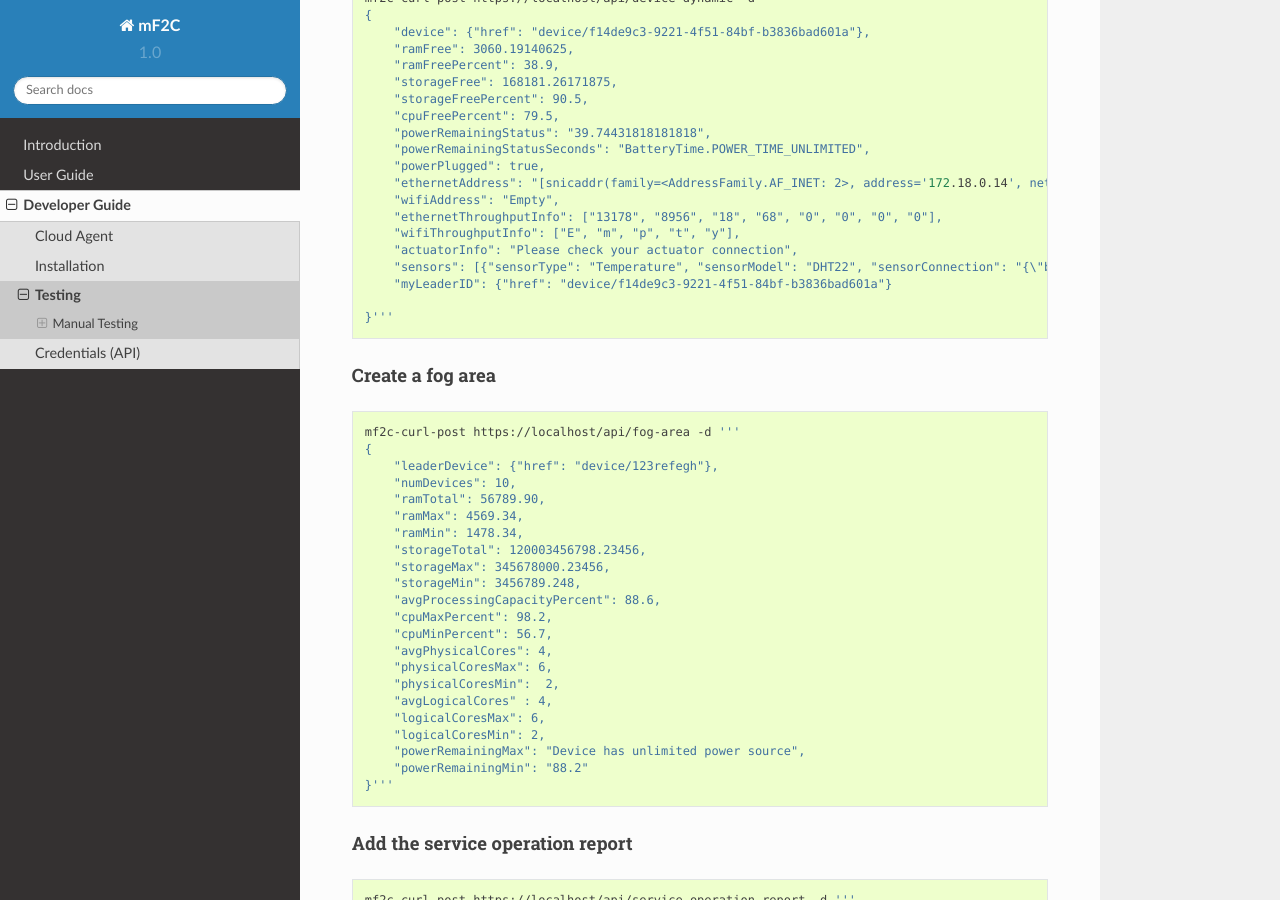
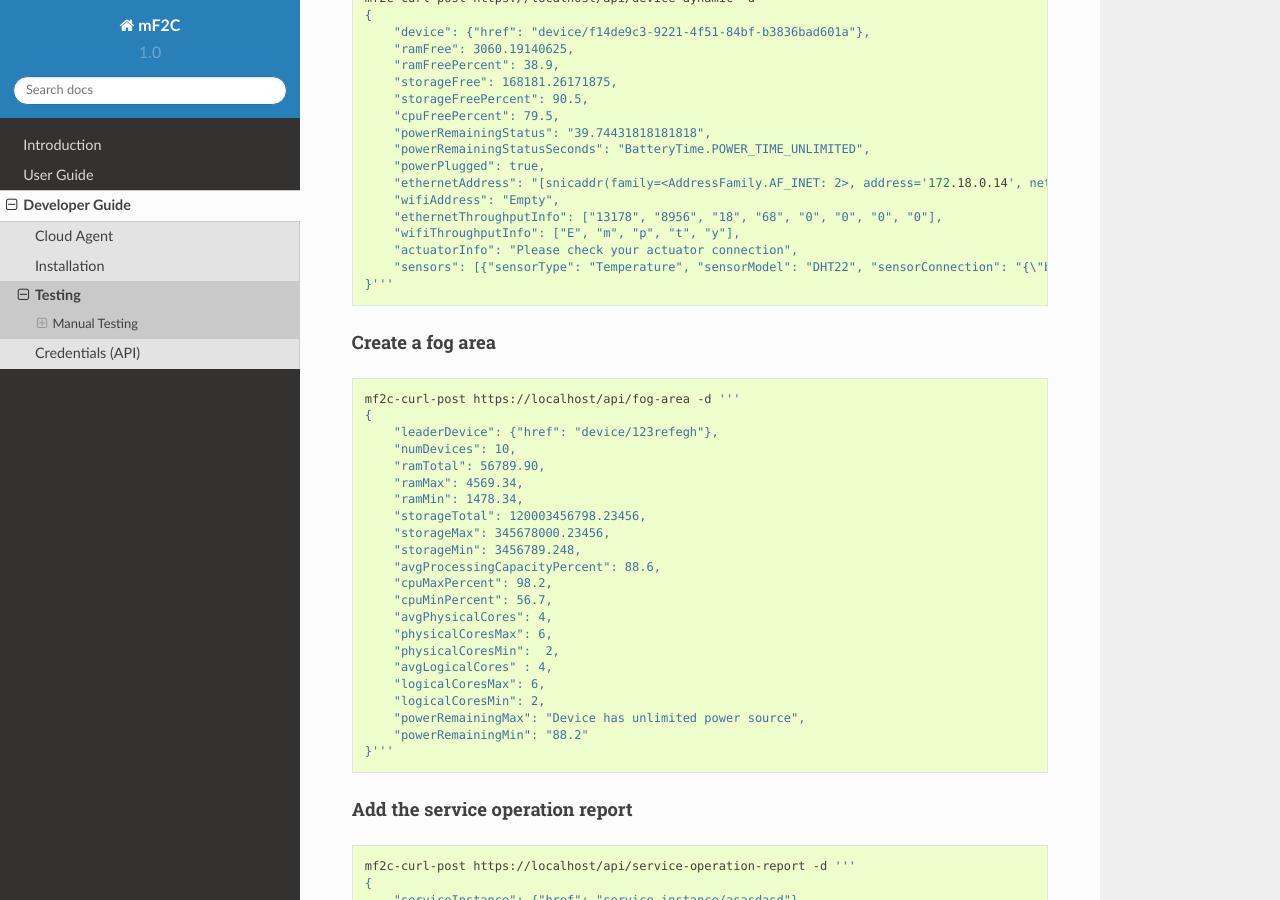
Before and after one commit to mF2C/Documentation, a Sphinx documentation site: the page built from documentation/developer_guide/testing.rst, in a window 1280 px wide and 900 px high, scrolled down 4857 px. Built offline with Sphinx 7.4.7 and the Read the Docs theme 2.0.0, drawn with Linux system fonts in a browser that asks for light colours.

Commit message:
myLeaderID has been deleted

```diff
--- a/documentation/developer_guide/testing.rst
+++ b/documentation/developer_guide/testing.rst
@@ -292,9 +292,7 @@ Add the device-dynamic info
         "ethernetThroughputInfo": ["13178", "8956", "18", "68", "0", "0", "0", "0"],
         "wifiThroughputInfo": ["E", "m", "p", "t", "y"],
         "actuatorInfo": "Please check your actuator connection",
-        "sensors": [{"sensorType": "Temperature", "sensorModel": "DHT22", "sensorConnection": "{\"baudRate\": 5600}"}],
-        "myLeaderID": {"href": "device/f14de9c3-9221-4f51-84bf-b3836bad601a"}
-
+        "sensors": [{"sensorType": "Temperature", "sensorModel": "DHT22", "sensorConnection": "{\"baudRate\": 5600}"}]
     }'''
 
 
```
